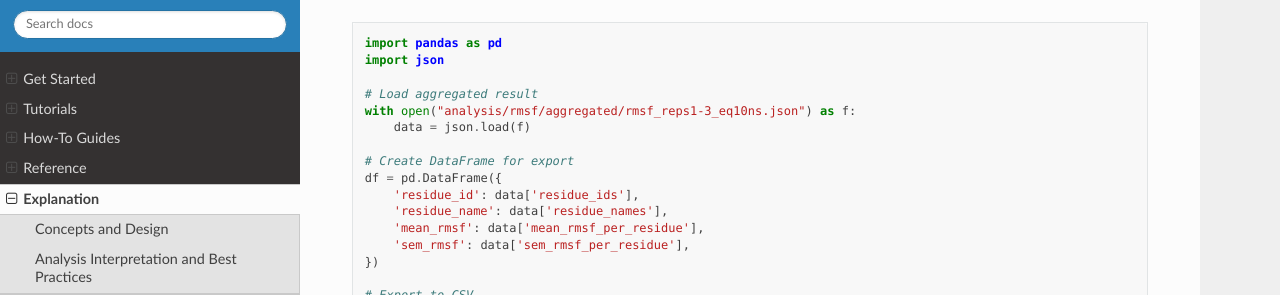
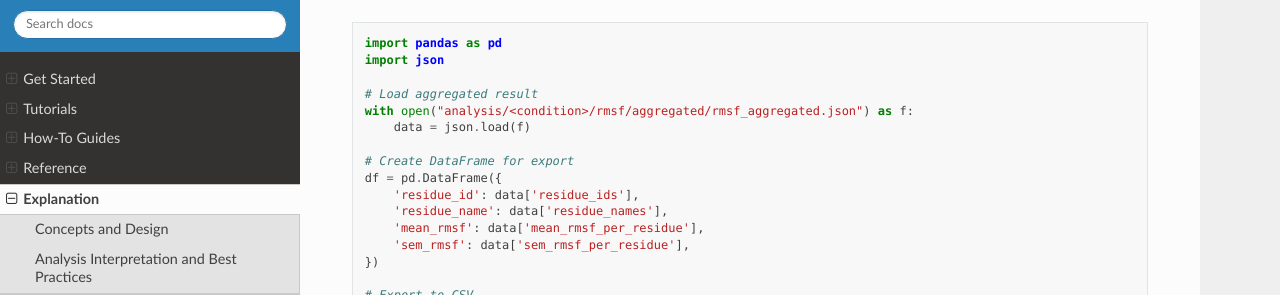
Before and after one commit to joelaforet/polyzymd, a Sphinx documentation site: the page built from docs/source/explanation/analysis_rmsf_best_practices.md, in a window 1280 px wide and 900 px high, scrolled down 14056 px. Shown: the part 156-451 px from the top of the window. Built offline with Sphinx 7.4.7 and the Read the Docs theme 3.1.0, drawn with Linux system fonts in a browser that asks for light colours.

Commit message:
docs: update export example path in RMSF best practices (H-10)

```diff
--- a/docs/source/explanation/analysis_rmsf_best_practices.md
+++ b/docs/source/explanation/analysis_rmsf_best_practices.md
@@ -668,7 +668,7 @@ import pandas as pd
 import json
 
 # Load aggregated result
-with open("analysis/rmsf/aggregated/rmsf_reps1-3_eq10ns.json") as f:
+with open("analysis/<condition>/rmsf/aggregated/rmsf_aggregated.json") as f:
     data = json.load(f)
 
 # Create DataFrame for export
```
